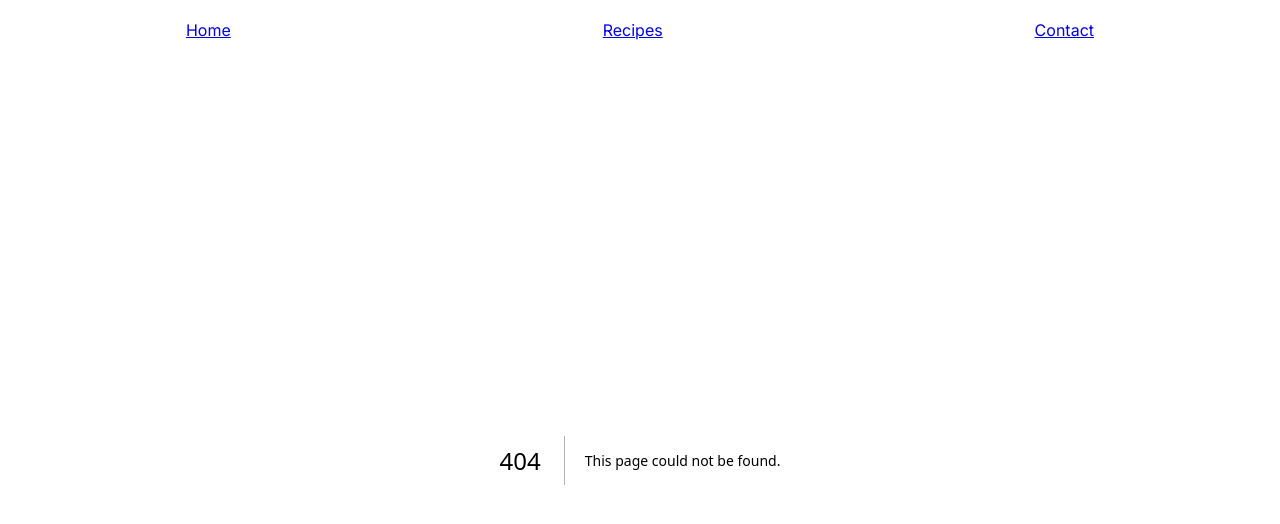
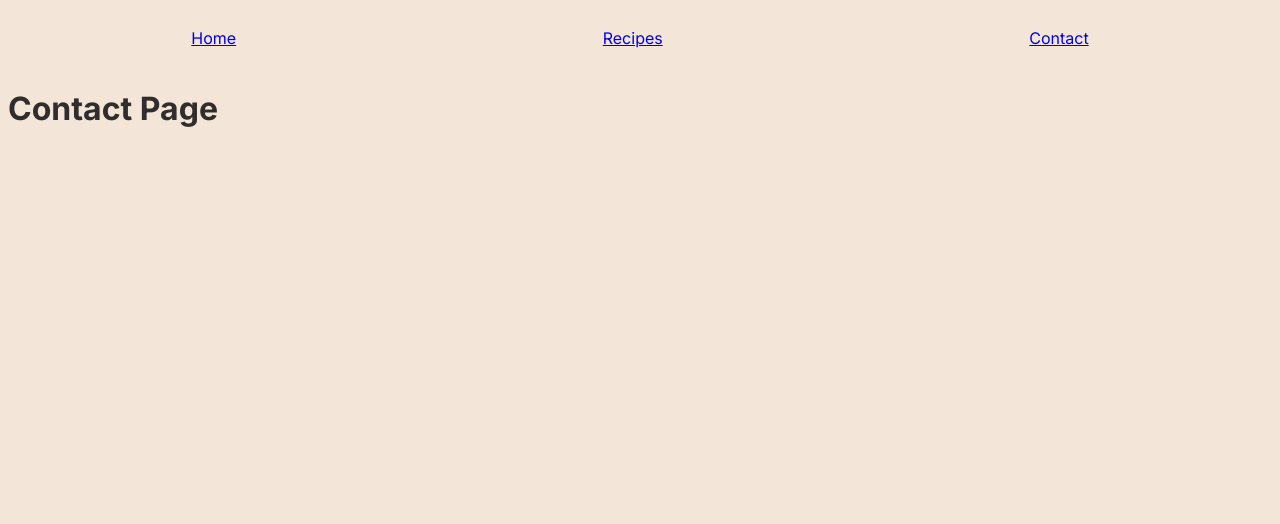
Before and after one commit to SongyeeHan000/recipe-layout, a Next.js app: page /contact in a window 1280 px wide. Before the commit this address had no page. Shown: the top 524 px of the page. Built offline with nearby package versions, Linux system fonts and the light colour scheme.

Commit message:
Created a new Contact page

```diff
--- /dev/null
+++ b/src/app/contact/page.js
@@ -0,0 +1,7 @@
+'use client'
+
+export default function Contact () {
+  return (
+    <h1>Contact Page </h1>
+  );
+}
--- a/src/app/navbar.js
+++ b/src/app/navbar.js
@@ -7,7 +7,6 @@ export default function Navbar() {
             <Link href="/">Home</Link>
             <Link href="/recipes">Recipes</Link>
             <Link href="/contact">Contact</Link>
-
         </div>
     )
 }
```
